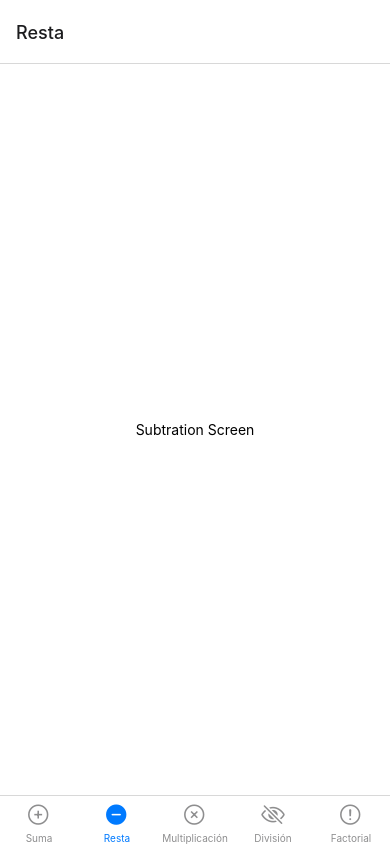
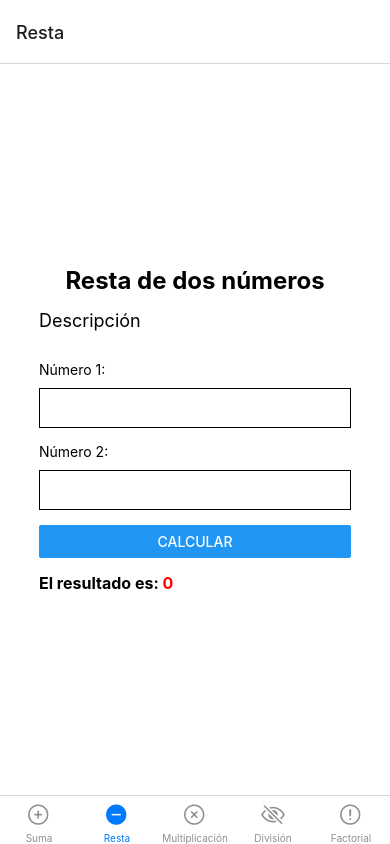
Before and after one commit to JSamuelM/DPSTaller2, a React Native app: screen /Subtraction in a window 390 px wide. Built offline with nearby package versions, Linux system fonts and the light colour scheme.

Commit message:
Añadiendo funcionalidades de Resta

```diff
--- a/src/screens/SubtractionScreen.js
+++ b/src/screens/SubtractionScreen.js
@@ -1,12 +1,56 @@
-import React from 'react';
-import {Text, View} from 'react-native';
+import React, { useState } from 'react';
+import { Alert, Button, Text, TextInput, View } from 'react-native';
 
-import {styles} from '../../assets/styles';
+import { styles } from '../../assets/styles';
 
 const Subtraction = () => {
+  const [numUno, setNumUno] = useState(null);
+  const [numDos, setNumDos] = useState(null);
+  const [total, setTotal] = useState(0);
+
+  const resta = () => {
+    if (isNaN(numUno) || isNaN(numDos)) {
+      Alert.alert('Error', 'Debe ingresar valores numéricos', [
+        {
+          text: 'Ok',
+        },
+      ]);
+    } else {
+      setTotal(Number(numUno) - Number(numDos));
+    }
+  };
+
   return (
     <View style={styles.container}>
-      <Text>Subtration Screen</Text>
+      <View style={styles.content}>
+        <View style={styles.text}>
+          <Text style={styles.title}>Resta de dos números</Text>
+          <Text style={styles.subtitle}>Descripción</Text>
+        </View>
+        <View style={styles.form}>
+          <Text style={styles.label}>Número 1:</Text>
+          <TextInput
+            style={styles.input}
+            onChangeText={setNumUno}
+            value={numUno}
+            keyboardType="numeric"
+          />
+          <Text style={styles.label}>Número 2:</Text>
+          <TextInput
+            style={styles.input}
+            onChangeText={setNumDos}
+            value={numDos}
+            keyboardType="numeric"
+          />
+          <Button title="Calcular" onPress={resta} />
+        </View>
+        <View style={styles.result}>
+          <Text style={styles.textResult}>El resultado es: </Text>
+          <Text style={[styles.textResult, styles.total]}>
+            {new Intl.NumberFormat().format(total)}
+          </Text>
+        </View>
+      </View>
     </View>
   );
 };
```
